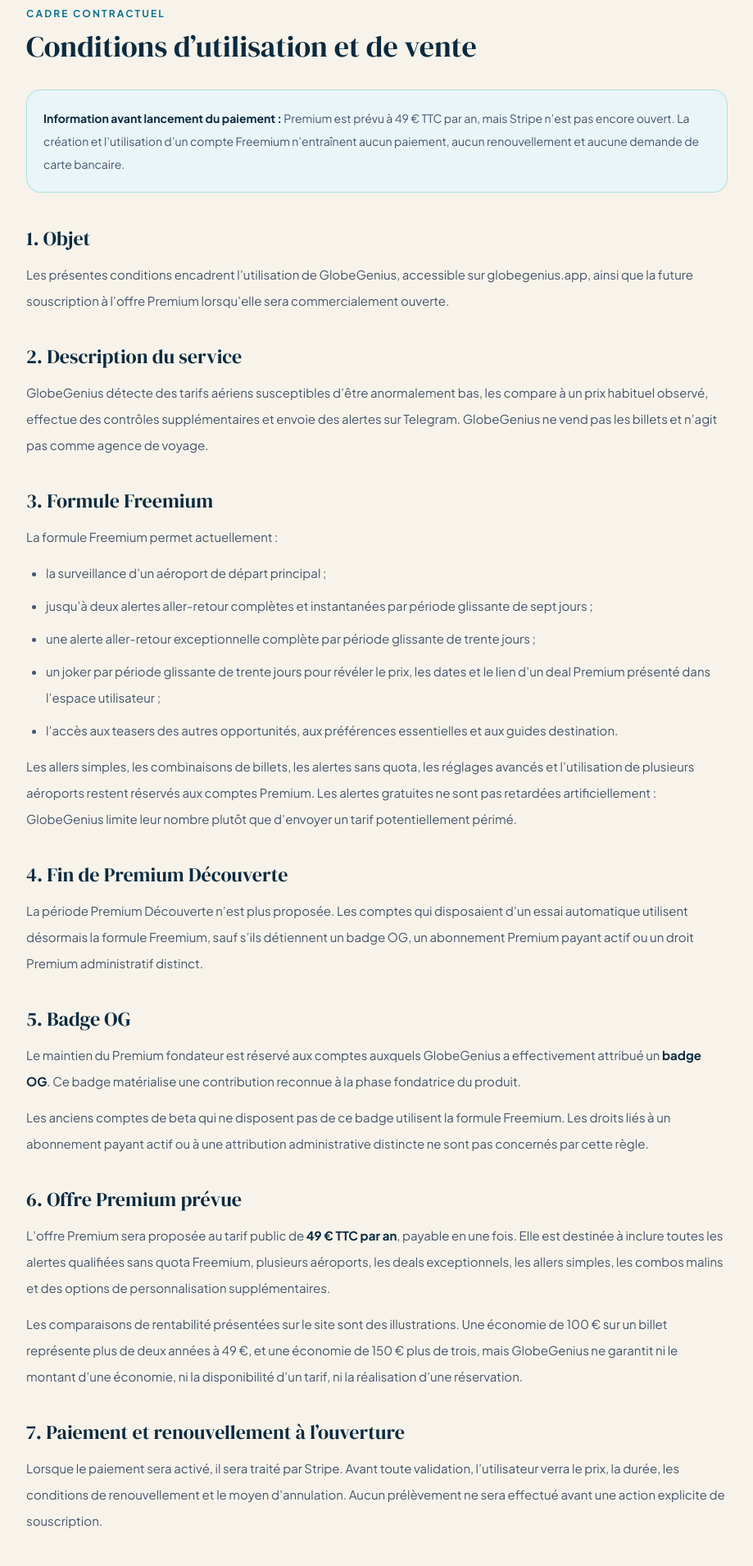
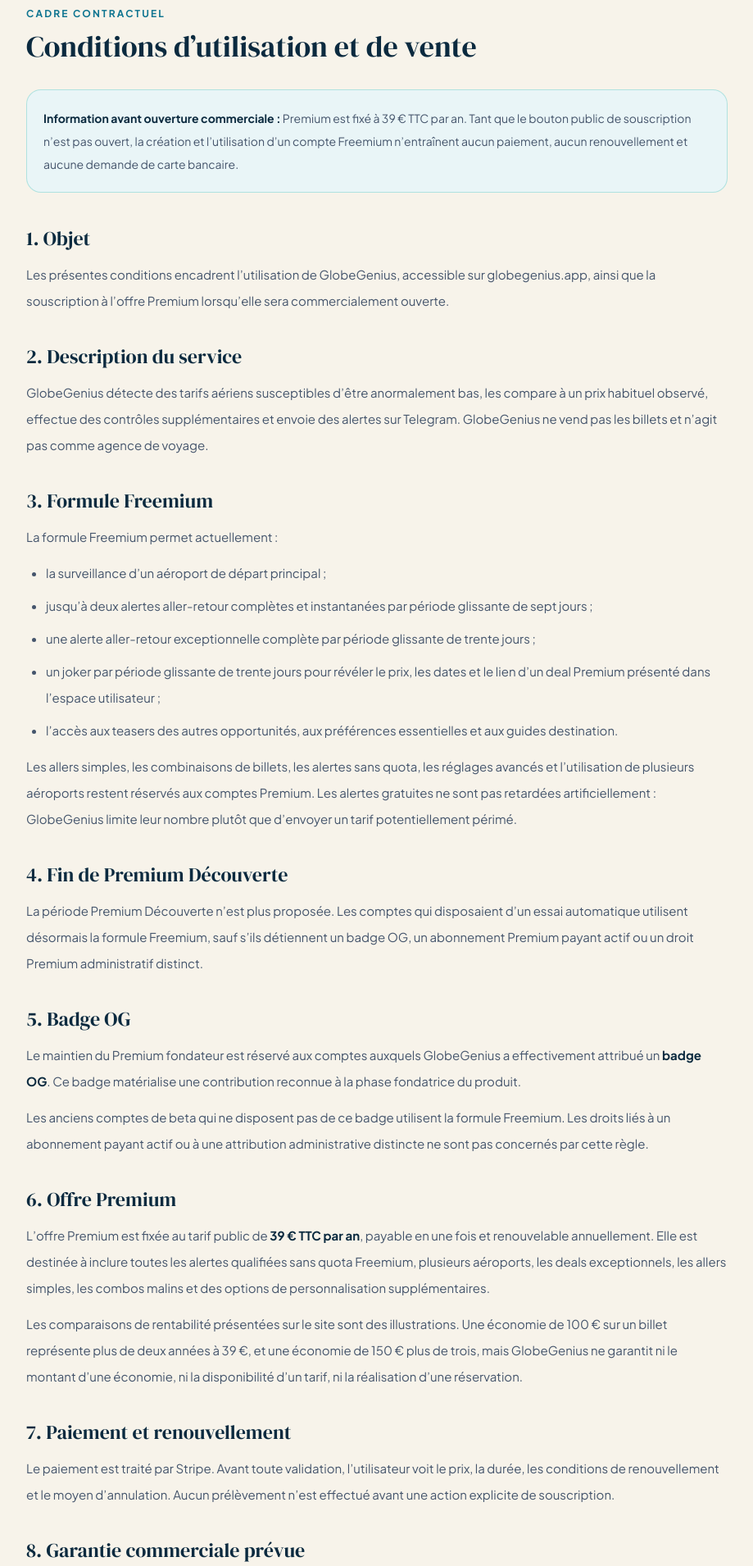
Before and after one commit to pachasandco/globagenius, a Next.js app in the folder frontend/: page /conditions in a window 1280 px wide. Shown: the part 120-2030 px from the top of the page at 82% size, without its empty margins (180-1099 px from the left). Built offline with nearby package versions, Linux system fonts and the light colour scheme.

Commit message:
Update terms to the 39 EUR annual Premium price

```diff
--- a/frontend/src/app/conditions/page.tsx
+++ b/frontend/src/app/conditions/page.tsx
@@ -4,7 +4,7 @@ import { Wordmark } from "../_components/Wordmark";
 
 export const metadata: Metadata = {
   title: "Conditions d’utilisation et de vente — GlobeGenius",
-  description: "Conditions de la formule Freemium GlobeGenius et de la future offre Premium à 49 € par an.",
+  description: "Conditions de la formule Freemium GlobeGenius et de l’offre Premium à 39 € par an.",
   alternates: { canonical: "https://globegenius.app/conditions" },
   robots: { index: false, follow: false },
 };
@@ -23,13 +23,13 @@ export default function Conditions() {
         <h1 className="mt-3 font-[family-name:var(--font-dm-serif)] text-4xl">Conditions d’utilisation et de vente</h1>
 
         <div className="mt-8 rounded-2xl border border-[#2AB7A9]/30 bg-[#E9F5F7] p-5 text-sm leading-7 text-slate-600">
-          <strong className="text-[#0B2A3F]">Information avant lancement du paiement :</strong> Premium est prévu à 49 € TTC par an, mais Stripe n’est pas encore ouvert. La création et l’utilisation d’un compte Freemium n’entraînent aucun paiement, aucun renouvellement et aucune demande de carte bancaire.
+          <strong className="text-[#0B2A3F]">Information avant ouverture commerciale :</strong> Premium est fixé à 39 € TTC par an. Tant que le bouton public de souscription n’est pas ouvert, la création et l’utilisation d’un compte Freemium n’entraînent aucun paiement, aucun renouvellement et aucune demande de carte bancaire.
         </div>
 
         <div className="mt-10 space-y-9 text-[15px] leading-8 text-slate-600">
           <section>
             <h2 className="font-[family-name:var(--font-dm-serif)] text-2xl text-[#0B2A3F]">1. Objet</h2>
-            <p className="mt-3">Les présentes conditions encadrent l’utilisation de GlobeGenius, accessible sur globegenius.app, ainsi que la future souscription à l’offre Premium lorsqu’elle sera commercialement ouverte.</p>
+            <p className="mt-3">Les présentes conditions encadrent l’utilisation de GlobeGenius, accessible sur globegenius.app, ainsi que la souscription à l’offre Premium lorsqu’elle sera commercialement ouverte.</p>
           </section>
 
           <section>
@@ -62,19 +62,19 @@ export default function Conditions() {
           </section>
 
           <section>
-            <h2 className="font-[family-name:var(--font-dm-serif)] text-2xl text-[#0B2A3F]">6. Offre Premium prévue</h2>
-            <p className="mt-3">L’offre Premium sera proposée au tarif public de <strong className="text-[#0B2A3F]">49 € TTC par an</strong>, payable en une fois. Elle est destinée à inclure toutes les alertes qualifiées sans quota Freemium, plusieurs aéroports, les deals exceptionnels, les allers simples, les combos malins et des options de personnalisation supplémentaires.</p>
-            <p className="mt-3">Les comparaisons de rentabilité présentées sur le site sont des illustrations. Une économie de 100 € sur un billet représente plus de deux années à 49 €, et une économie de 150 € plus de trois, mais GlobeGenius ne garantit ni le montant d’une économie, ni la disponibilité d’un tarif, ni la réalisation d’une réservation.</p>
+            <h2 className="font-[family-name:var(--font-dm-serif)] text-2xl text-[#0B2A3F]">6. Offre Premium</h2>
+            <p className="mt-3">L’offre Premium est fixée au tarif public de <strong className="text-[#0B2A3F]">39 € TTC par an</strong>, payable en une fois et renouvelable annuellement. Elle est destinée à inclure toutes les alertes qualifiées sans quota Freemium, plusieurs aéroports, les deals exceptionnels, les allers simples, les combos malins et des options de personnalisation supplémentaires.</p>
+            <p className="mt-3">Les comparaisons de rentabilité présentées sur le site sont des illustrations. Une économie de 100 € sur un billet représente plus de deux années à 39 €, et une économie de 150 € plus de trois, mais GlobeGenius ne garantit ni le montant d’une économie, ni la disponibilité d’un tarif, ni la réalisation d’une réservation.</p>
           </section>
 
           <section>
-            <h2 className="font-[family-name:var(--font-dm-serif)] text-2xl text-[#0B2A3F]">7. Paiement et renouvellement à l’ouverture</h2>
-            <p className="mt-3">Lorsque le paiement sera activé, il sera traité par Stripe. Avant toute validation, l’utilisateur verra le prix, la durée, les conditions de renouvellement et le moyen d’annulation. Aucun prélèvement ne sera effectué avant une action explicite de souscription.</p>
+            <h2 className="font-[family-name:var(--font-dm-serif)] text-2xl text-[#0B2A3F]">7. Paiement et renouvellement</h2>
+            <p className="mt-3">Le paiement est traité par Stripe. Avant toute validation, l’utilisateur voit le prix, la durée, les conditions de renouvellement et le moyen d’annulation. Aucun prélèvement n’est effectué avant une action explicite de souscription.</p>
           </section>
 
           <section>
             <h2 className="font-[family-name:var(--font-dm-serif)] text-2xl text-[#0B2A3F]">8. Garantie commerciale prévue</h2>
-            <p className="mt-3">À l’ouverture de Premium, GlobeGenius prévoit une garantie satisfait ou remboursé de 30 jours à compter de la souscription. Les modalités opérationnelles seront rappelées au moment du paiement et pourront être exercées par email à <a href="mailto:contact@globegenius.app" className="font-medium text-[#0E7490] hover:underline">contact@globegenius.app</a>.</p>
+            <p className="mt-3">À l’ouverture commerciale de Premium, GlobeGenius prévoit une garantie satisfait ou remboursé de 30 jours à compter de la souscription. Les modalités opérationnelles seront rappelées au moment du paiement et pourront être exercées par email à <a href="mailto:contact@globegenius.app" className="font-medium text-[#0E7490] hover:underline">contact@globegenius.app</a>.</p>
           </section>
 
           <section>
@@ -97,7 +97,7 @@ export default function Conditions() {
             <p className="mt-3">Les présentes conditions sont soumises au droit français. Toute question peut être adressée à <a href="mailto:contact@globegenius.app" className="font-medium text-[#0E7490] hover:underline">contact@globegenius.app</a>.</p>
           </section>
 
-          <p className="border-t border-[#D9E2E3] pt-6 text-sm text-slate-400">Dernière mise à jour : 29 juillet 2026.</p>
+          <p className="border-t border-[#D9E2E3] pt-6 text-sm text-slate-400">Dernière mise à jour : 30 juillet 2026.</p>
         </div>
       </main>
     </div>
```
